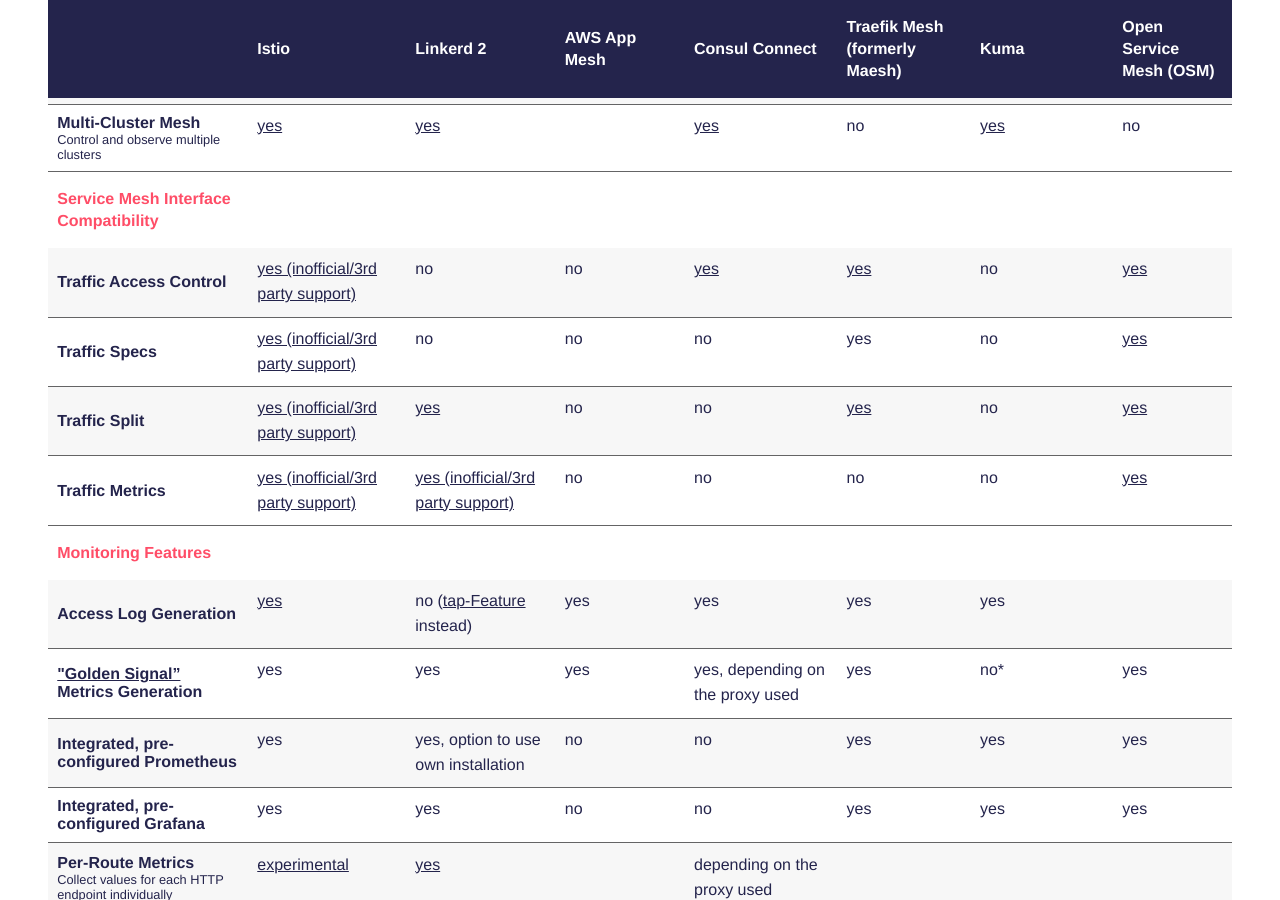
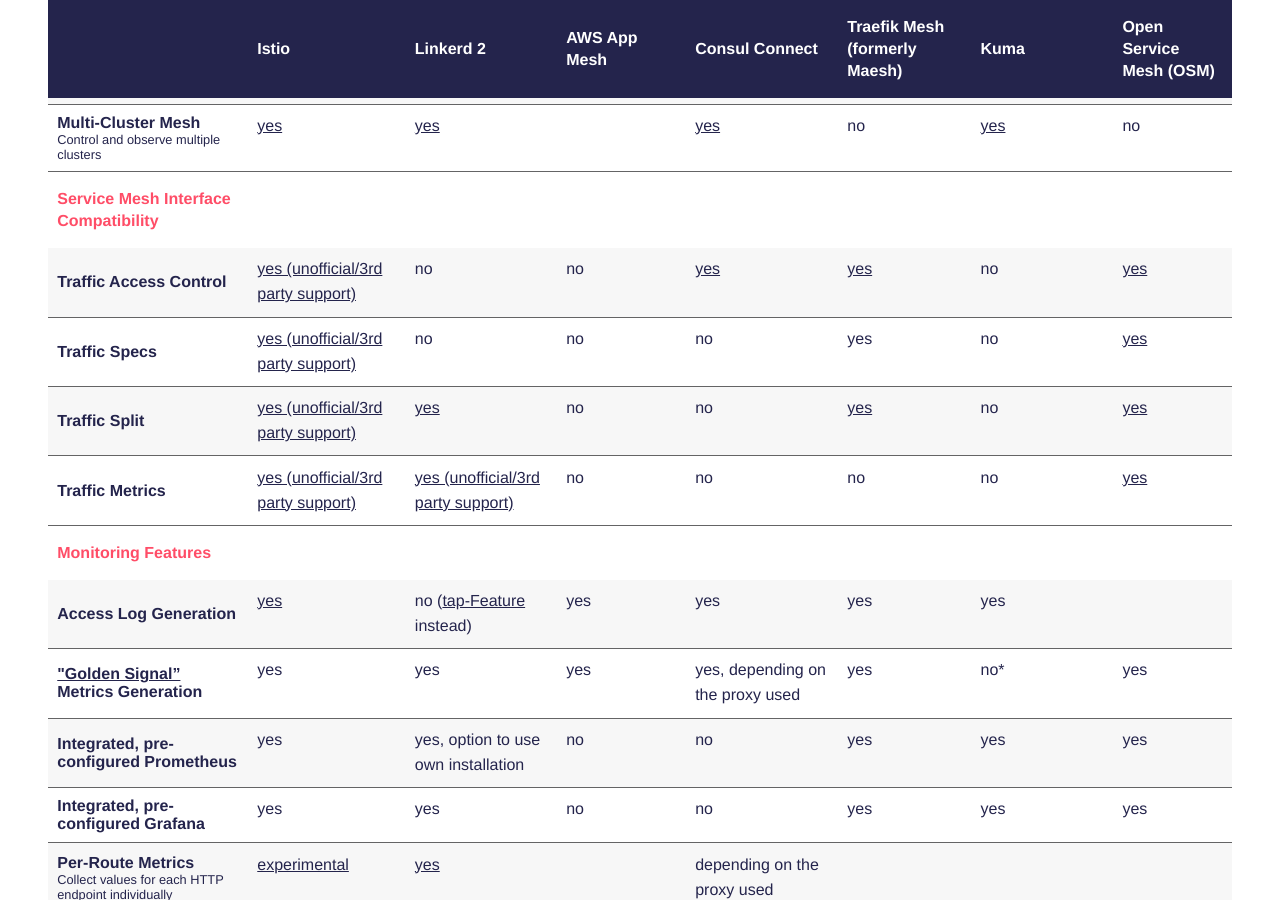
Before and after one commit to servicemesh-es/servicemesh.es, a Jekyll site: the page built from index.md, in a window 1280 px wide and 900 px high, scrolled down 6996 px. Built offline with Jekyll 4.4.1, drawn with Linux system fonts in a browser that asks for light colours; some web fonts are replaced.

Commit message:
Fix wording inofficial -> unofficial

```diff
--- a/_includes/comparison.html
+++ b/_includes/comparison.html
@@ -244,7 +244,7 @@
     <tbody>
       <tr>
         <th scope="row">Traffic Access Control</th>
-        <td><a href="https://github.com/servicemeshinterface/smi-adapter-istio" target="_blank">yes (inofficial/3rd party support)</a></td>
+        <td><a href="https://github.com/servicemeshinterface/smi-adapter-istio" target="_blank">yes (unofficial/3rd party support)</a></td>
         <td>no</td>
         <td>no</td>
         <td><a href="https://github.com/hashicorp/consul-smi-controller" target="_blank">yes</a></td>
@@ -254,7 +254,7 @@
       </tr>
       <tr>
         <th scope="row">Traffic Specs</th>
-        <td><a href="https://github.com/servicemeshinterface/smi-adapter-istio" target="_blank">yes (inofficial/3rd party support)</a></td>
+        <td><a href="https://github.com/servicemeshinterface/smi-adapter-istio" target="_blank">yes (unofficial/3rd party support)</a></td>
         <td>no</td>
         <td>no</td>
         <td>no</td>
@@ -264,7 +264,7 @@
       </tr>
       <tr>
         <th scope="row">Traffic Split</th>
-        <td><a href="https://github.com/servicemeshinterface/smi-adapter-istio" target="_blank">yes (inofficial/3rd party support)</a></td>
+        <td><a href="https://github.com/servicemeshinterface/smi-adapter-istio" target="_blank">yes (unofficial/3rd party support)</a></td>
         <td><a href="https://linkerd.io/2/features/traffic-split/" target="_blank">yes</a></td>
         <td>no</td>
         <td>no</td>
@@ -274,8 +274,8 @@
       </tr>
       <tr>
         <th scope="row">Traffic Metrics</th>
-        <td><a href="https://github.com/servicemeshinterface/smi-metrics/tree/master/pkg/istio" target="_blank">yes (inofficial/3rd party support)</a></td>
-        <td><a href="https://github.com/servicemeshinterface/smi-metrics/tree/master/pkg/linkerd" target="_blank">yes (inofficial/3rd party support)</a></td>
+        <td><a href="https://github.com/servicemeshinterface/smi-metrics/tree/master/pkg/istio" target="_blank">yes (unofficial/3rd party support)</a></td>
+        <td><a href="https://github.com/servicemeshinterface/smi-metrics/tree/master/pkg/linkerd" target="_blank">yes (unofficial/3rd party support)</a></td>
         <td>no</td>
         <td>no</td>
         <td>no</td>
```
